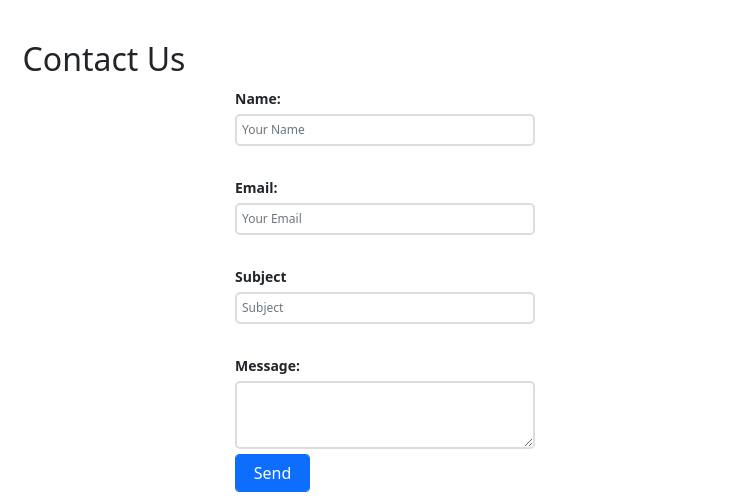
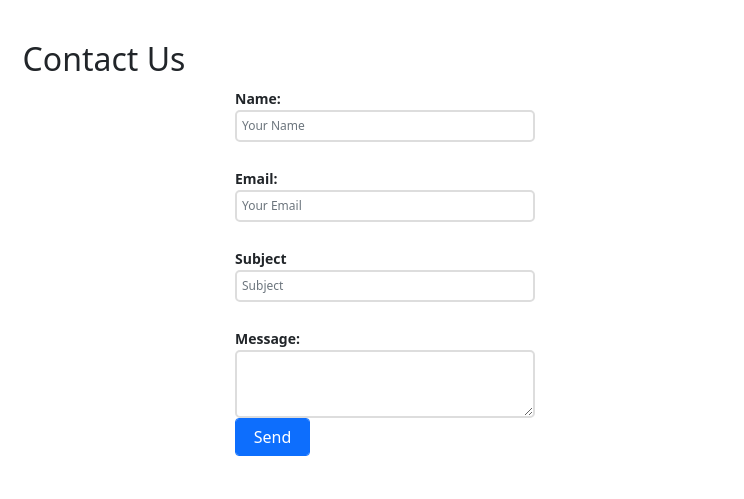
Before and after one commit to sadiaafsana247/assignment16, a plain HTML site: page index.html in a window 1280 px wide. Shown: the part 1876-2375 px from the top of the page, 536-1280 px from the left. Drawn offline with Linux system fonts and the light colour scheme.

Commit message:
Update style.css

```diff
--- a/style.css
+++ b/style.css
@@ -61,16 +61,13 @@
     width: 300px;
 }
 .name{
-    width: 300px;
     font-size: 12px;
     padding: 5px;
-    margin-bottom: 5px;
     border:2px solid #ddd;
     border-radius: 5px;
 }
 label{
     font-size: 14px;
-    margin-bottom: 5px;
     font-weight: 600;
 }
 .footer p{
```
